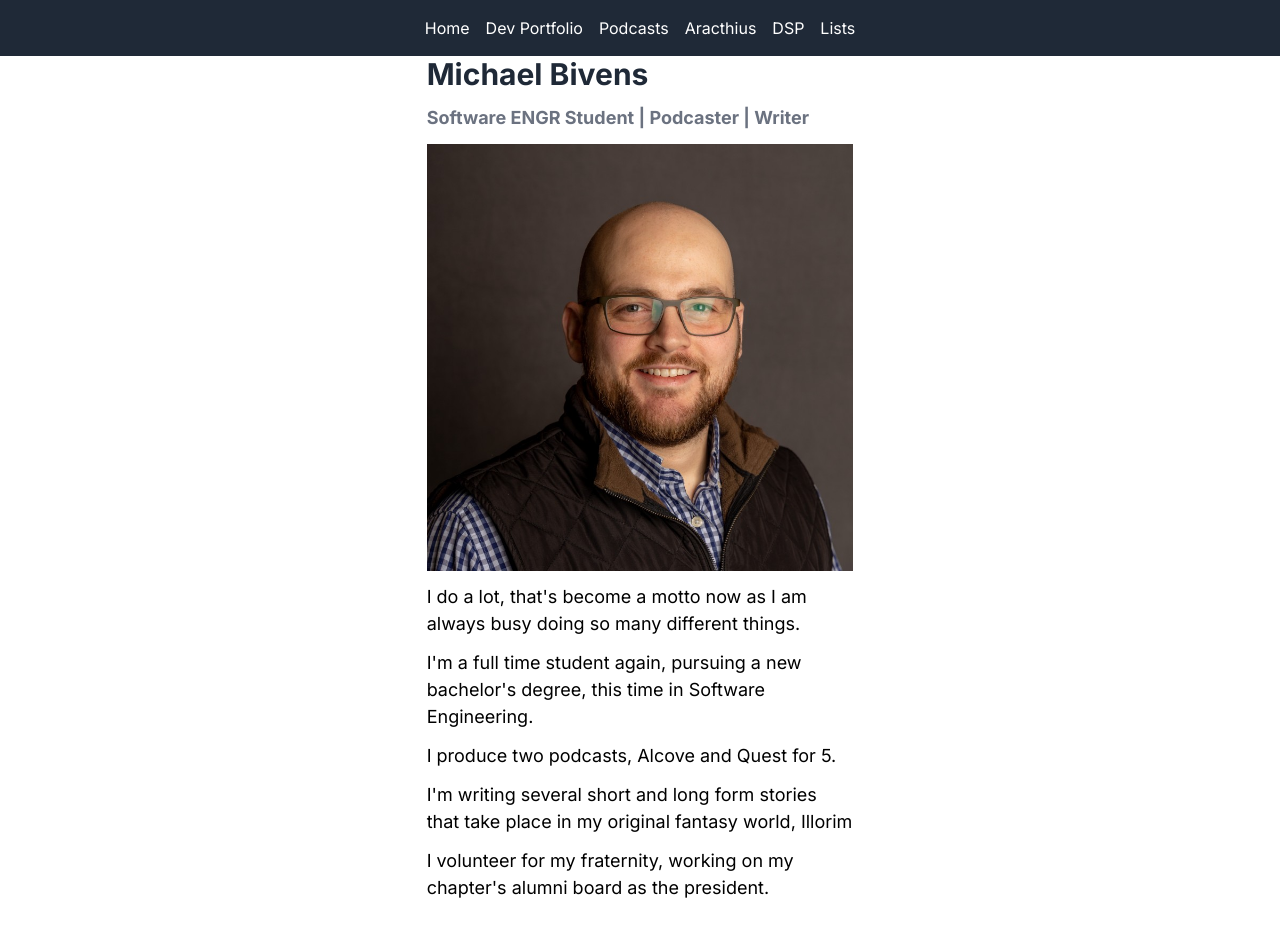
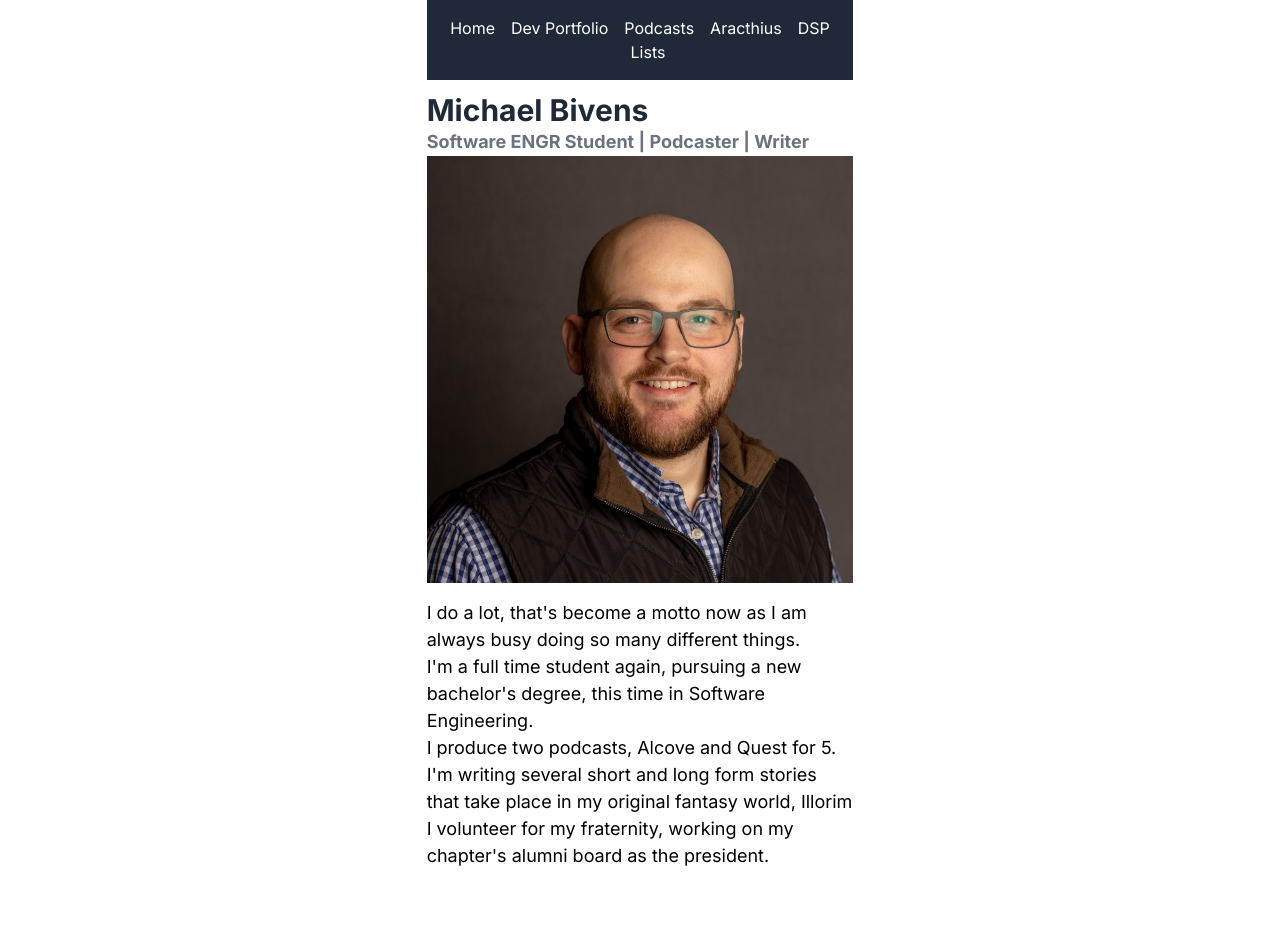
Before and after one commit to MSBivens/personal-website, a Next.js app in the folder personal_site/: page / in a window 1280 px wide. After the commit the page ends 901 px from the top, so only its background shows below. Built offline with nearby package versions, Linux system fonts and the light colour scheme.

Commit message:
styling update

```diff
--- a/personal_site/src/app/aracthius/page.js
+++ b/personal_site/src/app/aracthius/page.js
@@ -1,7 +1,3 @@
 export default function Aracthius() {
-  return (
-    <div class="flex flex-col items-center justify-center">
-      <div class="mb-8 space-y-3">{/* Text Goes Here */}</div>
-    </div>
-  );
+  return <div>{/* Text Goes Here */}</div>;
 }
--- a/personal_site/src/app/components/navbar.js
+++ b/personal_site/src/app/components/navbar.js
@@ -1,7 +1,7 @@
 export default function Navbar() {
   return (
     <nav className="bg-gray-800">
-      <ul className="flex justify-center space-x-4 py-4">
+      <ul className="flex flex-wrap justify-center space-x-4 py-4">
         <li>
           <a href="/" className="text-white hover:text-gray-300">
             Home
--- a/personal_site/src/app/dev/page.js
+++ b/personal_site/src/app/dev/page.js
@@ -1,7 +1,3 @@
 export default function Dev() {
-  return (
-    <div class="flex flex-col items-center justify-center">
-      <div class="mb-8 space-y-3">{/* Text Goes Here */}</div>
-    </div>
-  );
+  return <div> {/* Text Goes Here */}</div>;
 }
--- a/personal_site/src/app/dsp/page.js
+++ b/personal_site/src/app/dsp/page.js
@@ -1,7 +1,3 @@
 export default function DSP() {
-  return (
-    <div class="flex flex-col items-center justify-center">
-      <div class="mb-8 space-y-3">{/* Text Goes Here */}</div>
-    </div>
-  );
+  return <div> {/* Text Goes Here */}</div>;
 }
--- a/personal_site/src/app/globals.css
+++ b/personal_site/src/app/globals.css
@@ -19,12 +19,6 @@
 body {
   color: rgb(var(--foreground-rgb));
   background: white;
-  /* background: linear-gradient(
-      to bottom,
-      transparent,
-      rgb(var(--background-end-rgb))
-    )
-    rgb(var(--background-start-rgb)); */
 }
 
 body {
--- a/personal_site/src/app/layout.js
+++ b/personal_site/src/app/layout.js
@@ -14,8 +14,12 @@ export default function RootLayout({ children }) {
     <html lang="en">
       <body className={inter.className}>
         <main>
-          <Navbar />
-          {children}
+          <div class="flex flex-col items-center justify-center ">
+            <div class="mb-8 space-y-3 w-4/5 md:w-4/5 lg:w-1/3">
+              <Navbar />
+              {children}
+            </div>
+          </div>
         </main>
       </body>
     </html>
--- a/personal_site/src/app/lists/page.js
+++ b/personal_site/src/app/lists/page.js
@@ -1,7 +1,3 @@
-export default function Lists() {
-  return (
-    <div class="flex flex-col items-center justify-center">
-      <div class="mb-8 space-y-3">{/* Text Goes Here */}</div>
-    </div>
-  );
+export default function DSP() {
+  return <div> {/* Text Goes Here */}</div>;
 }
--- a/personal_site/src/app/page.js
+++ b/personal_site/src/app/page.js
@@ -4,16 +4,15 @@ import meImage from "../../public/images/me.jpeg";
 
 export default function Home() {
   return (
-    <div class="flex flex-col items-center justify-center ">
-      <div class="mb-8 space-y-3  w-1/3">
+    <div>
       <h1 class="text-3xl font-bold text-gray-800">Michael Bivens</h1>
       <h3 class="text-lg text-gray-500">
         Software ENGR Student | Podcaster | Writer
       </h3>
       <Image src={meImage} alt="Profile Image" className="mx-auto mb-4" />
       <p>
-          I do a lot, that&apos;s become a motto now as I am always busy doing
-          so many different things.
+        I do a lot, that&apos;s become a motto now as I am always busy doing so
+        many different things.
       </p>
       <p>
         I&apos;m a full time student again, pursuing a new bachelor&apos;s
@@ -21,14 +20,13 @@ export default function Home() {
       </p>
       <p>I produce two podcasts, Alcove and Quest for 5.</p>
       <p>
-          I&apos;m writing several short and long form stories that take place
-          in my original fantasy world, Illorim
+        I&apos;m writing several short and long form stories that take place in
+        my original fantasy world, Illorim
       </p>
       <p>
-          I volunteer for my fraternity, working on my chapter&apos;s alumni
-          board as the president.
+        I volunteer for my fraternity, working on my chapter&apos;s alumni board
+        as the president.
       </p>
-      </div>
     </div>
   );
 }
--- a/personal_site/src/app/podcasts/page.js
+++ b/personal_site/src/app/podcasts/page.js
@@ -1,7 +1,6 @@
 export default function Podcasts() {
   return (
-    <div class="flex flex-col items-center justify-center ">
-      <div class="mb-8 space-y-3 w-1/3">
+    <div>
       <h1>My Podcasts</h1>
       <h2>Alcove</h2>
       <p>
@@ -9,14 +8,14 @@ export default function Podcasts() {
         and sparking curiosity. From audio dramas to interviews and
         thought-provoking essays, Alcove covers a wide range of topics. I
         emphasize a unique approach to content creation, driven by the
-          philosophy that nobody cares, allowing for authentic expression
-          without fear of public perception. Join me on this creative journey
-          and subscribe for engaging content.
+        philosophy that nobody cares, allowing for authentic expression without
+        fear of public perception. Join me on this creative journey and
+        subscribe for engaging content.
       </p>
       <p>
-          Don&apos;t forget to subscribe and join me for Saturday morning
-          coffee, or check-in for additional episodes released only when I have
-          something I am proud to put out there.
+        Don&apos;t forget to subscribe and join me for Saturday morning coffee,
+        or check-in for additional episodes released only when I have something
+        I am proud to put out there.
       </p>
       <iframe
         width="100%"
@@ -29,9 +28,9 @@ export default function Podcasts() {
       <h2>Quest for 5</h2>
       <p>
         Join us in the world of Lorcana with Quest for 5. Explore card
-          strategies, deck building, discussions, and the latest news.
-          We&apos;re all new Illumineer&apos;s so subscribe now and we&apos;ll
-          learn together!
+        strategies, deck building, discussions, and the latest news. We&apos;re
+        all new Illumineer&apos;s so subscribe now and we&apos;ll learn
+        together!
       </p>
       <iframe
         width="100%"
@@ -44,8 +43,8 @@ export default function Podcasts() {
       <h2>5 Questions</h2>
       <p>
         5 Questions is the show where I interview activists, lawyers, writers,
-          musicians and so many others to reveal the personal stories and lives
-          of incredible people who work every day to improve the lives of those
+        musicians and so many others to reveal the personal stories and lives of
+        incredible people who work every day to improve the lives of those
         around them through their work and outspokenness through 5 simple
         questions.
       </p>
@@ -62,8 +61,8 @@ export default function Podcasts() {
         In Silent Journeys, guests have the opportunity to share their own
         journeys with mental health. This project aims to contribute to the
         ongoing and necessary dialogue that normalizes discussion of mental
-          health and brings into focus that we all have our own struggles at
-          times and that&apos;s ok.
+        health and brings into focus that we all have our own struggles at times
+        and that&apos;s ok.
       </p>
       <iframe
         width="100%"
@@ -74,6 +73,5 @@ export default function Podcasts() {
         src="https://share.transistor.fm/e/silent-journeys/playlist"
       ></iframe>
     </div>
-    </div>
   );
 }
```
Lines whose indentation alone changed are shown as unchanged.
